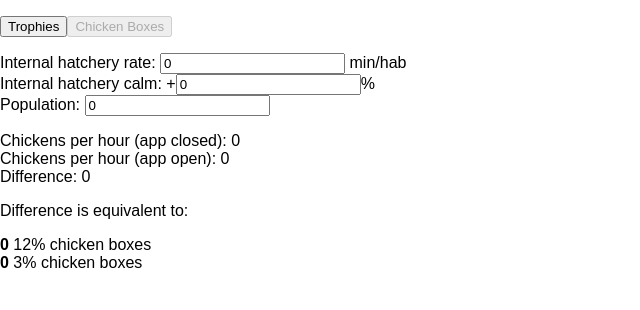
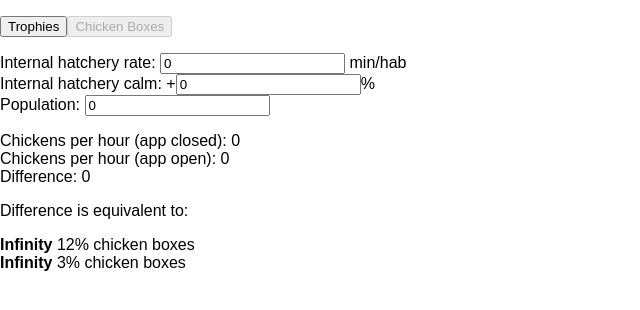
Before and after one commit to zofrex/eggs-calculator, a React (Create React App) app: page / in a window 1280 px wide. Both pictures are taken after a click on the button "Chicken Boxes". Shown: the top 310 px of the page, without its empty margins (0-640 px from the left). Built offline with nearby package versions, Linux system fonts and the light colour scheme.

Commit message:
Calculate worst case chicken box amount

```diff
--- a/src/App.js
+++ b/src/App.js
@@ -1,7 +1,7 @@
 import React, { Component } from 'react';
 import './App.css';
 import {abbrev_to_num, num_to_abbrev} from './abbreviations';
-import {chickens_per_hour, chickens_per_hour_away} from './eggs';
+import {chickens_per_hour, chickens_per_hour_away, chicken_boxes_for} from './eggs';
 
 class App extends Component {
     state = {
@@ -159,6 +159,11 @@ export class ChickenBoxCalculator extends Component {
         const chickens_per_hour_closed = chickens_per_hour_away(this.state.rate, this.state.calm);
         const difference = chickens_per_hour_closed - chickens_per_hour_open;
 
+        const starting_population = abbrev_to_num(this.state.population);
+
+        const boxes_12 = chicken_boxes_for(difference, starting_population, 12);
+        const boxes_3 = chicken_boxes_for(difference, starting_population, 3);
+
         return (
             <div>
                 <p>
@@ -173,8 +178,8 @@ export class ChickenBoxCalculator extends Component {
                 </p>
                 <p>Difference is equivalent to:</p>
                 <p>
-                  <b>0</b> 12% chicken boxes<br/>
-                  <b>0</b> 3% chicken boxes<br/>
+                  <b>{boxes_12}</b> 12% chicken boxes<br/>
+                  <b>{boxes_3}</b> 3% chicken boxes<br/>
                 </p>
             </div>
           );
--- a/src/eggs.js
+++ b/src/eggs.js
@@ -8,3 +8,13 @@ export function chickens_per_hour(chickens_per_hab_per_minute) {
 export function chickens_per_hour_away(chickens_per_hab_per_minute, hatchery_calm_percentage) {
     return chickens_per_hour(chickens_per_hab_per_minute) * (1 + hatchery_calm_percentage / 100);
 }
+
+export function chicken_boxes_for(target, current_chickens, box_size) {
+    if(target == 0 && current_chickens == 0) {
+        return Number.POSITIVE_INFINITY;
+    }
+
+    const target_factor = 1 + target / current_chickens;
+    const box_factor = 1 + (box_size / 100);
+    return Math.ceil(Math.log(target_factor) / Math.log(box_factor));
+}
```
Also changed, not shown: 2 other files (tests, documents, lock files or other folders).
